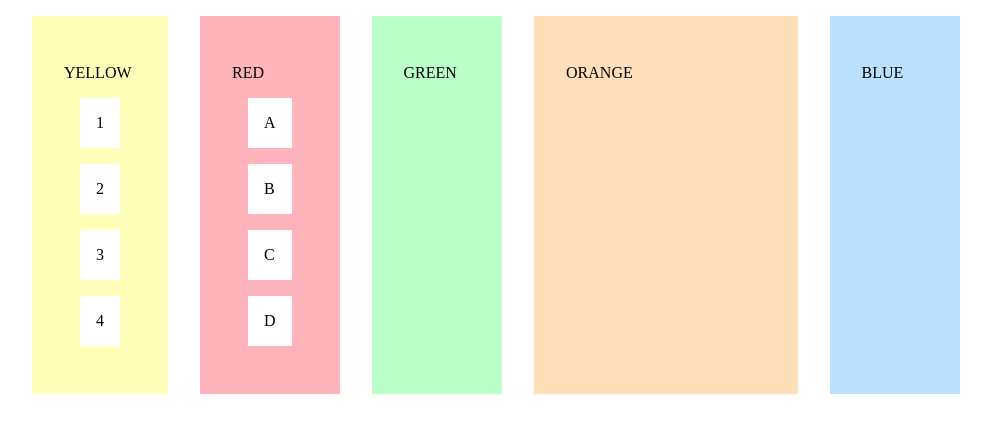
After one commit to raulviana/FEUP-LTW, a PHP site: page /blocks/blocks.html in a window 1280 px wide. The commit adds this page. Shown: the top 433 px of the page, without its empty margins (144-1135 px from the left). Run offline with PHP 8.4, Linux system fonts and the light colour scheme.

Commit message:
aula2 finished

```diff
--- /dev/null
+++ b/aula2_css/blocks/base.css
@@ -0,0 +1,40 @@
+body {
+  width: 60em;
+  margin: 0 auto;
+}
+
+section {
+  padding: 2em;
+  margin: 1em;
+}
+
+#green {
+  background-color: #baffc9;
+}
+
+#orange {
+  background-color: #ffdfba;
+}
+
+#yellow {
+  background-color:   #ffffba;
+}
+
+#red {
+  background-color:   #ffb3ba;
+}
+
+#blue {
+  background-color:   #bae1ff;
+}
+
+ul {
+  padding: 0;
+}
+
+li {
+  background-color: white;
+  padding: 1em;
+  display: block;
+  margin: 1em;
+}
--- /dev/null
+++ b/aula2_css/blocks/blocks.html
@@ -0,0 +1,38 @@
+<!DOCTYPE html>
+<html>
+  <head>
+    <meta charset="utf-8">
+    <title>Blocks</title>
+    <link rel="stylesheet" href="base.css">
+    <link rel="stylesheet" href="style.css">
+  </head>
+  <body>
+    <section id="green">
+      <p>GREEN</p>
+    </section>
+    <section id="yellow">
+      <p>YELLOW</p>
+      <ul>
+        <li>1</li>
+        <li>2</li>
+        <li>3</li>
+        <li>4</li>
+      </ul>
+    </section>
+    <section id="orange">
+      <p>ORANGE</p>
+    </section>
+    <section id="red">
+      <p>RED</p>
+      <ul>
+        <li>A</li>
+        <li>B</li>
+        <li>C</li>
+        <li>D</li>
+      </ul>
+    </section>
+    <section id="blue">
+      <p>BLUE</p>
+    </section>
+  </body>
+</html>
--- /dev/null
+++ b/aula2_css/blocks/style.css
@@ -0,0 +1,25 @@
+
+body{
+    display:flex;
+    justify-content: center;
+
+}
+section#blue{
+    order:4;
+    flex: 1 1 0;
+}
+section#orange{
+    order:3;
+    flex: 3 1 0;
+}
+section#green{
+    order:2;
+    flex: 1 1 0;
+}
+section#red{
+    order:1;
+    flex: 1 1 0;
+}
+section#yellow{
+    flex: 1 1 0;
+}
--- a/aula2_css/layout.css
+++ b/aula2_css/layout.css
@@ -12,6 +12,8 @@ body{
     padding: 0px 3px 0px 3px;
     grid-template-columns: auto auto auto auto auto auto 20%;
     grid-template-rows: 6em 6em auto 6em;
+    margin-left: auto;
+    margin-right: auto;
 }
 
 header{
```
Also changed, not shown: aula2_css/forms.css (added, +44 -0 lines).
